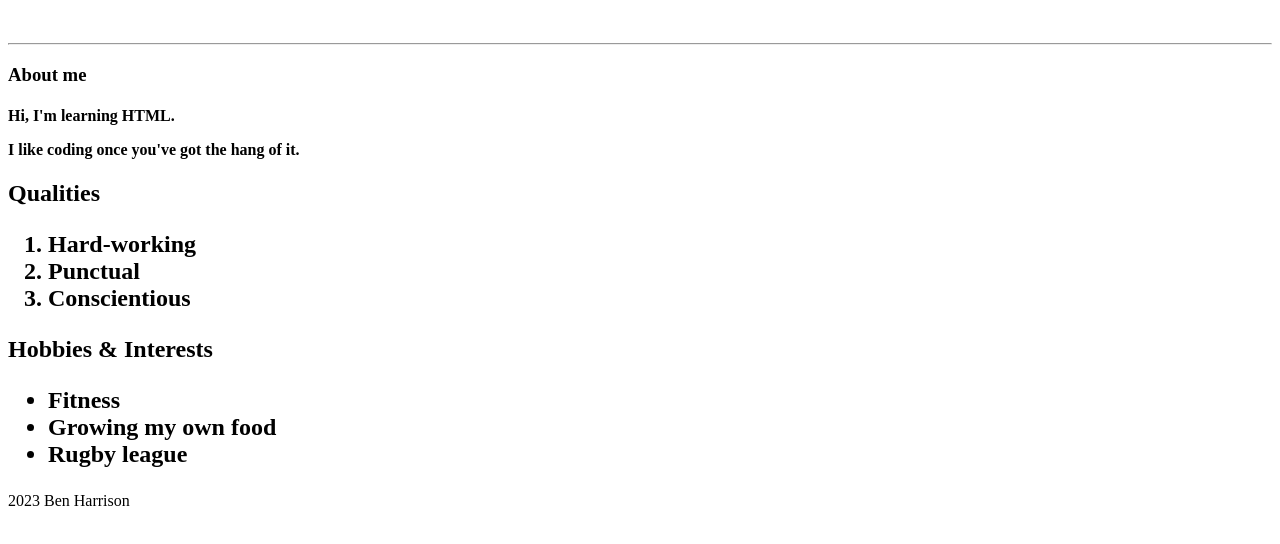
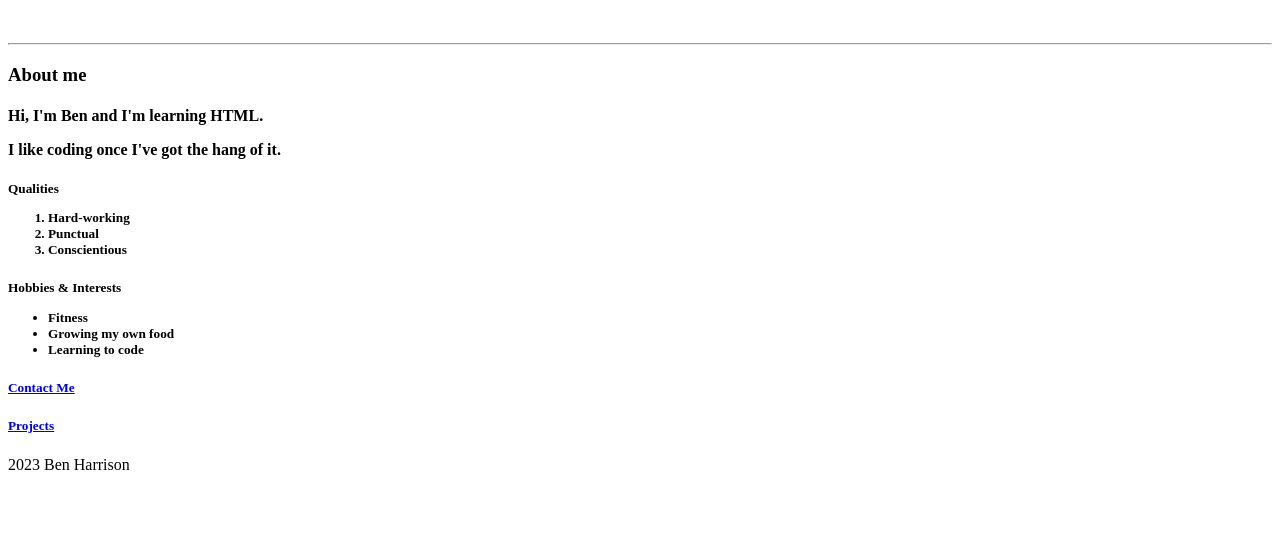
Before and after one commit to Ben-H123/portfolio, a plain HTML site: page index.html in a window 1280 px wide. Shown: the part 110-654 px from the top of the page. Drawn offline with Linux system fonts and the light colour scheme.

Commit message:
a Added two files

```diff
--- a/index.html
+++ b/index.html
@@ -12,22 +12,28 @@
     <br />
     <hr />
     <h3>About me</h3>
-    <h4><p>Hi, I'm learning HTML. </p>
-    <p>I like coding once you've got the hang of it.</p> </h4>
-    <h2>Qualities
+    <h4><p>Hi, I'm Ben and I'm learning HTML. </p>
+    <p>I like coding once I've got the hang of it.</p> </h4>
+    <head>
+    <h5>Qualities
         <ol>
             <li>Hard-working</li>
             <li>Punctual</li>
             <li>Conscientious</li>
         </ol>
-    </h2>
-    <h2>Hobbies & Interests
+    </h5>
+    <h5>Hobbies & Interests
         <ul>
             <li>Fitness</li>
             <li>Growing my own food</li>
-            <li>Rugby league</li>
+            <li>Learning to code</li>
         </ul>
-    </h2>
+    </h5>
+    <h5><a href="./pages/contact.html">Contact Me</a>
+    </h5>
+    <h5><a href="./pages/projects.html">Projects</a>
+    </h5>
+    </head>
 </body>
     </main>
 <footer>2023 Ben Harrison</footer>
```
